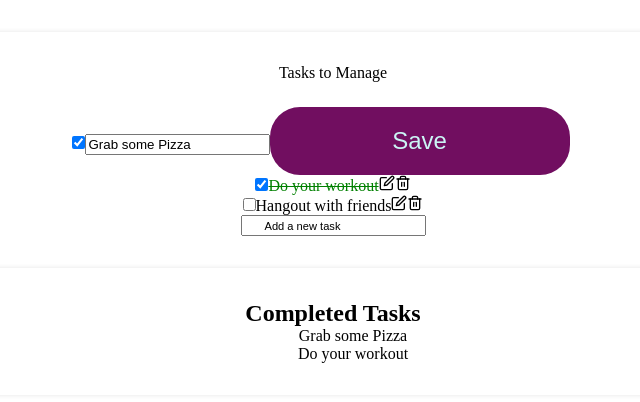
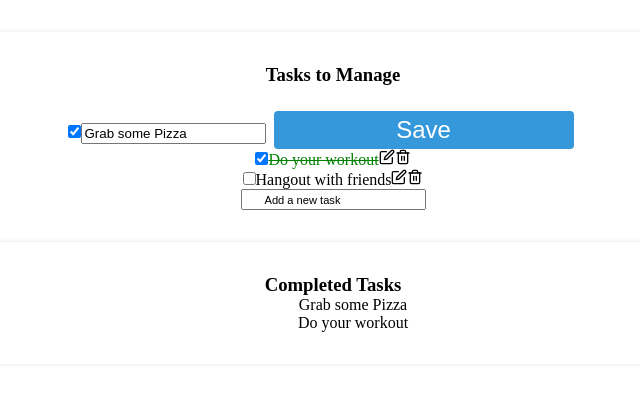
Before and after one commit to EEmeri000/ToDoProject, a React (Create React App) app in the folder todo/: page /todolist in a window 1280 px wide. Both pictures are taken after a click on the icon 692 px from the left and 90 px from the top of the page. Shown: the top 402 px of the page, without its empty margins (307-947 px from the left). Built offline with nearby package versions, Linux system fonts and the light colour scheme.

Commit message:
More CSS Styling

```diff
--- a/todo/src/components/Completed/completed.js
+++ b/todo/src/components/Completed/completed.js
@@ -4,7 +4,7 @@ import './Completed.css';
 function Completed({ completedTasks }) {
   return (
     <div className="completed-container">
-      <h2>Completed Tasks</h2>
+      <h3>Completed Tasks</h3>
       <ul className="completed-list">
         {completedTasks.map((task) => (
           <li key={task.id} className="completed-item">
--- a/todo/src/components/ToDo/ToDo.css
+++ b/todo/src/components/ToDo/ToDo.css
@@ -16,3 +16,21 @@ input[type=checkbox]:checked + .task {
     padding: 2rem;
     width: 80%;
   }
+.save-button {
+    background-color: #3498db;
+  color: white;
+  border: none;
+  padding: 0.3rem 0.5rem;
+  border-radius: 4px;
+  cursor: pointer;
+  margin-left: 0.5rem;
+  transition: background-color 0.3s ease, color 0.3s ease;
+}
+
+.save-button:hover {
+    background-color: #2980b9;
+  }
+
+  .save-button:active {
+    background-color: #1f77a5;
+  }
--- a/todo/src/components/ToDo/toDo.js
+++ b/todo/src/components/ToDo/toDo.js
@@ -31,7 +31,7 @@ function ToDo({ task, index, handleCheck, handleRemove, handleEdit }) {
                 value={editedTitle}
                 onChange={(e) => setEditedTitle(e.target.value)}
               />
-              <button onClick={saveEditedTask}>Save</button>
+              <button className="save-button"onClick={saveEditedTask}>Save</button>
             </>
           ) : (
             <>
--- a/todo/src/components/ToDo/toDoList.js
+++ b/todo/src/components/ToDo/toDoList.js
@@ -64,7 +64,7 @@ function ToDoList(){
 
       return (
         <div className="todo-container">
-          <div className="header">Tasks to Manage</div>
+          <div className="header"><h3><b>Tasks to Manage</b></h3></div>
           <div className="tasks">
             {tasks.map((task, index) => (
               <ToDo
```
